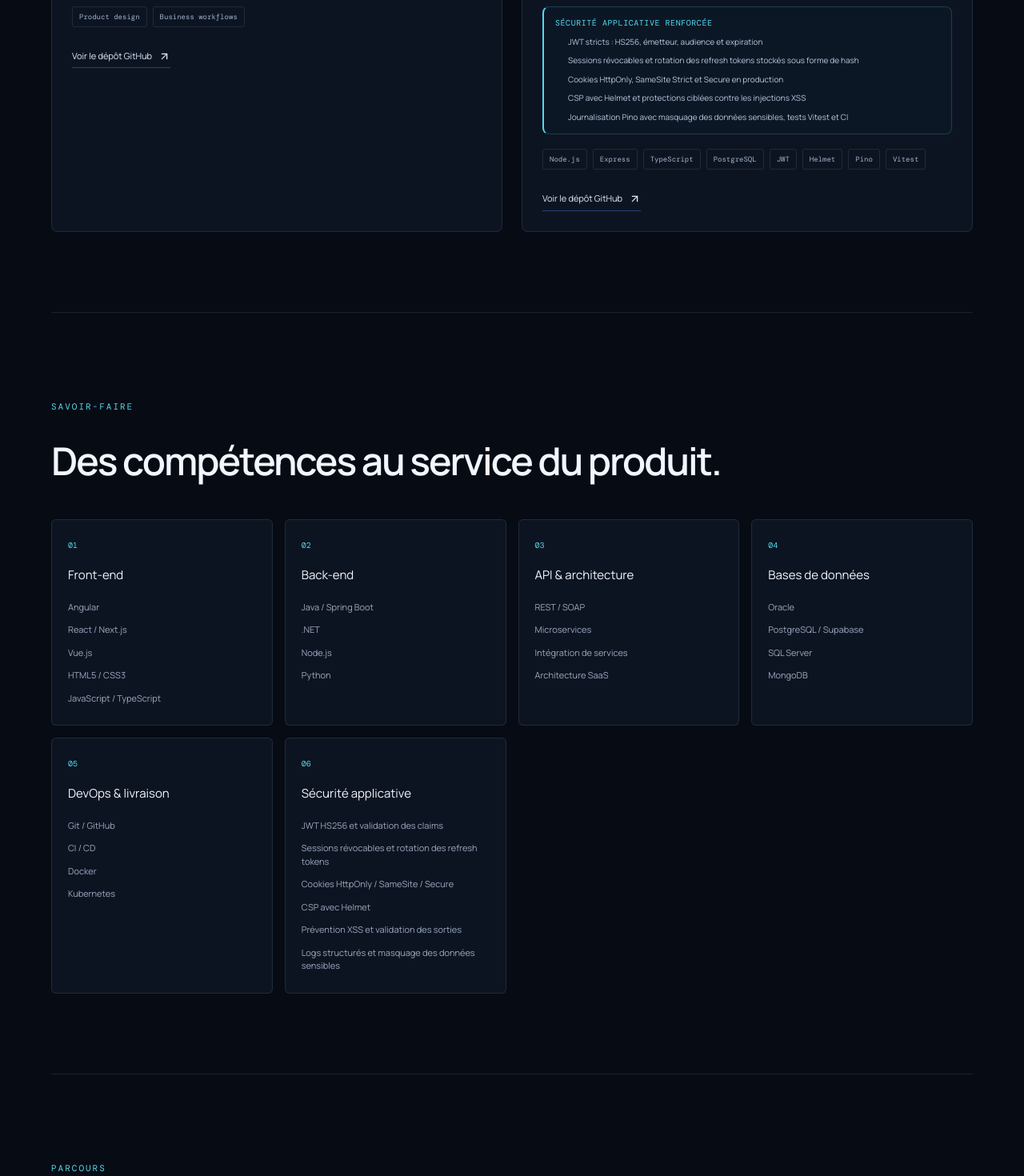
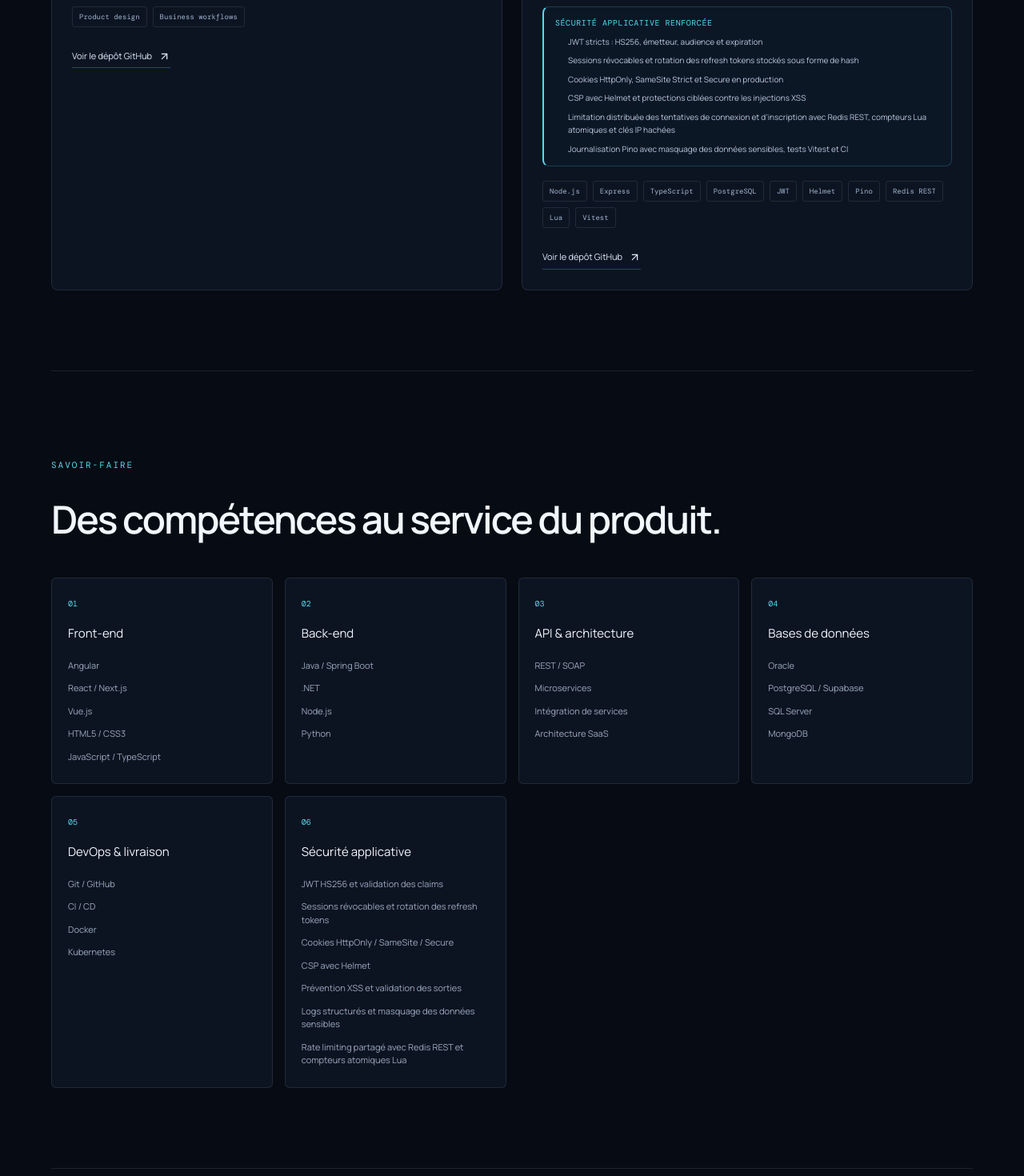
Before and after one commit to refontiq-dotcom/samuel-dukoua-portfolio, a Next.js app: page / in a window 1280 px wide. Shown: the part 3100-4570 px from the top of the page at 80% size. Built offline with nearby package versions, Linux system fonts and the light colour scheme.

Commit message:
portfolio: highlight Redis-backed distributed rate limiting

```diff
--- a/app/page.tsx
+++ b/app/page.tsx
@@ -28,7 +28,7 @@ const copy = {
       { title: 'API & architecture', items: ['REST / SOAP', 'Microservices', 'Intégration de services', 'Architecture SaaS'] },
       { title: 'Bases de données', items: ['Oracle', 'PostgreSQL / Supabase', 'SQL Server', 'MongoDB'] },
       { title: 'DevOps & livraison', items: ['Git / GitHub', 'CI / CD', 'Docker', 'Kubernetes'] },
-      { title: 'Sécurité applicative', items: ['JWT HS256 et validation des claims', 'Sessions révocables et rotation des refresh tokens', 'Cookies HttpOnly / SameSite / Secure', 'CSP avec Helmet', 'Prévention XSS et validation des sorties', 'Logs structurés et masquage des données sensibles'] }
+      { title: 'Sécurité applicative', items: ['JWT HS256 et validation des claims', 'Sessions révocables et rotation des refresh tokens', 'Cookies HttpOnly / SameSite / Secure', 'CSP avec Helmet', 'Prévention XSS et validation des sorties', 'Logs structurés et masquage des données sensibles', 'Rate limiting partagé avec Redis REST et compteurs atomiques Lua'] }
     ],
     journeyTag: 'PARCOURS', journeyTitle: 'Un apprentissage construit dans la durée.',
     journeyStart: '2015 — Début de mon apprentissage du développement web', journeyDesc: 'Apprentissage autonome, pratique personnelle et formations en ligne, notamment sur OpenClassrooms.',
@@ -49,7 +49,7 @@ const copy = {
       'Plateforme de gestion des opérations de transport interurbain, avec un travail concret de renforcement de la sécurité applicative.'
     ],
     transoraSecurityLabel: 'Sécurité applicative renforcée',
-    transoraSecurity: ['JWT stricts : HS256, émetteur, audience et expiration', 'Sessions révocables et rotation des refresh tokens stockés sous forme de hash', 'Cookies HttpOnly, SameSite Strict et Secure en production', 'CSP avec Helmet et protections ciblées contre les injections XSS', 'Journalisation Pino avec masquage des données sensibles, tests Vitest et CI'],
+    transoraSecurity: ['JWT stricts : HS256, émetteur, audience et expiration', 'Sessions révocables et rotation des refresh tokens stockés sous forme de hash', 'Cookies HttpOnly, SameSite Strict et Secure en production', 'CSP avec Helmet et protections ciblées contre les injections XSS', 'Limitation distribuée des tentatives de connexion et d’inscription avec Redis REST, compteurs Lua atomiques et clés IP hachées', 'Journalisation Pino avec masquage des données sensibles, tests Vitest et CI'],
     projectStatus: ['Produit en développement', 'Produit en développement', 'Produit en développement', 'Outil interne en développement', 'Conception / développement', 'Conception / développement']
   },
   en: {
@@ -73,7 +73,7 @@ const copy = {
       { title: 'APIs & architecture', items: ['REST / SOAP', 'Microservices', 'Service integration', 'SaaS architecture'] },
       { title: 'Databases', items: ['Oracle', 'PostgreSQL / Supabase', 'SQL Server', 'MongoDB'] },
       { title: 'DevOps & delivery', items: ['Git / GitHub', 'CI / CD', 'Docker', 'Kubernetes'] },
-      { title: 'Application security', items: ['JWT HS256 and claims validation', 'Revocable sessions and refresh-token rotation', 'HttpOnly / SameSite / Secure cookies', 'CSP with Helmet', 'XSS prevention and output validation', 'Structured logs and sensitive-data redaction'] }
+      { title: 'Application security', items: ['JWT HS256 and claims validation', 'Revocable sessions and refresh-token rotation', 'HttpOnly / SameSite / Secure cookies', 'CSP with Helmet', 'XSS prevention and output validation', 'Structured logs and sensitive-data redaction', 'Shared rate limiting with Redis REST and atomic Lua counters'] }
     ],
     journeyTag: 'JOURNEY', journeyTitle: 'A learning path built over time.',
     journeyStart: '2015 — Began learning web development', journeyDesc: 'Self-directed learning, hands-on practice and online training, including OpenClassrooms.',
@@ -94,7 +94,7 @@ const copy = {
       'Intercity transport operations platform, including hands-on application security hardening.'
     ],
     transoraSecurityLabel: 'Application security hardening',
-    transoraSecurity: ['Strict JWT validation: HS256, issuer, audience and expiry', 'Revocable sessions and hashed refresh-token rotation', 'HttpOnly, SameSite Strict and Secure cookies in production', 'Helmet CSP and targeted XSS-injection safeguards', 'Pino logging with sensitive-data redaction, Vitest regression tests and CI'],
+    transoraSecurity: ['Strict JWT validation: HS256, issuer, audience and expiry', 'Revocable sessions and hashed refresh-token rotation', 'HttpOnly, SameSite Strict and Secure cookies in production', 'Helmet CSP and targeted XSS-injection safeguards', 'Distributed login and registration rate limiting with Redis REST, atomic Lua counters and hashed IP keys', 'Pino logging with sensitive-data redaction, Vitest regression tests and CI'],
     projectStatus: ['In development', 'In development', 'In development', 'Internal tool in development', 'Design / development', 'Design / development']
   }
 };
@@ -105,7 +105,7 @@ const projects = [
   { key: 'schooly', repo: 'https://github.com/refontiq-dotcom/schooly', tags: ['Next.js', 'TypeScript', 'Supabase', 'Monorepo'] },
   { key: 'control', repo: 'https://github.com/refontiq-dotcom/refontiq-control-center', tags: ['Next.js', 'React', 'Supabase', 'TypeScript'] },
   { key: 'techpilot', repo: 'https://github.com/refontiq-dotcom/TechPilot', tags: ['Product design', 'Business workflows'] },
-  { key: 'transora', repo: 'https://github.com/refontiq-dotcom/Transora', tags: ['Node.js', 'Express', 'TypeScript', 'PostgreSQL', 'JWT', 'Helmet', 'Pino', 'Vitest'] }
+  { key: 'transora', repo: 'https://github.com/refontiq-dotcom/Transora', tags: ['Node.js', 'Express', 'TypeScript', 'PostgreSQL', 'JWT', 'Helmet', 'Pino', 'Redis REST', 'Lua', 'Vitest'] }
 ];
 
 export default function Home() {
```
